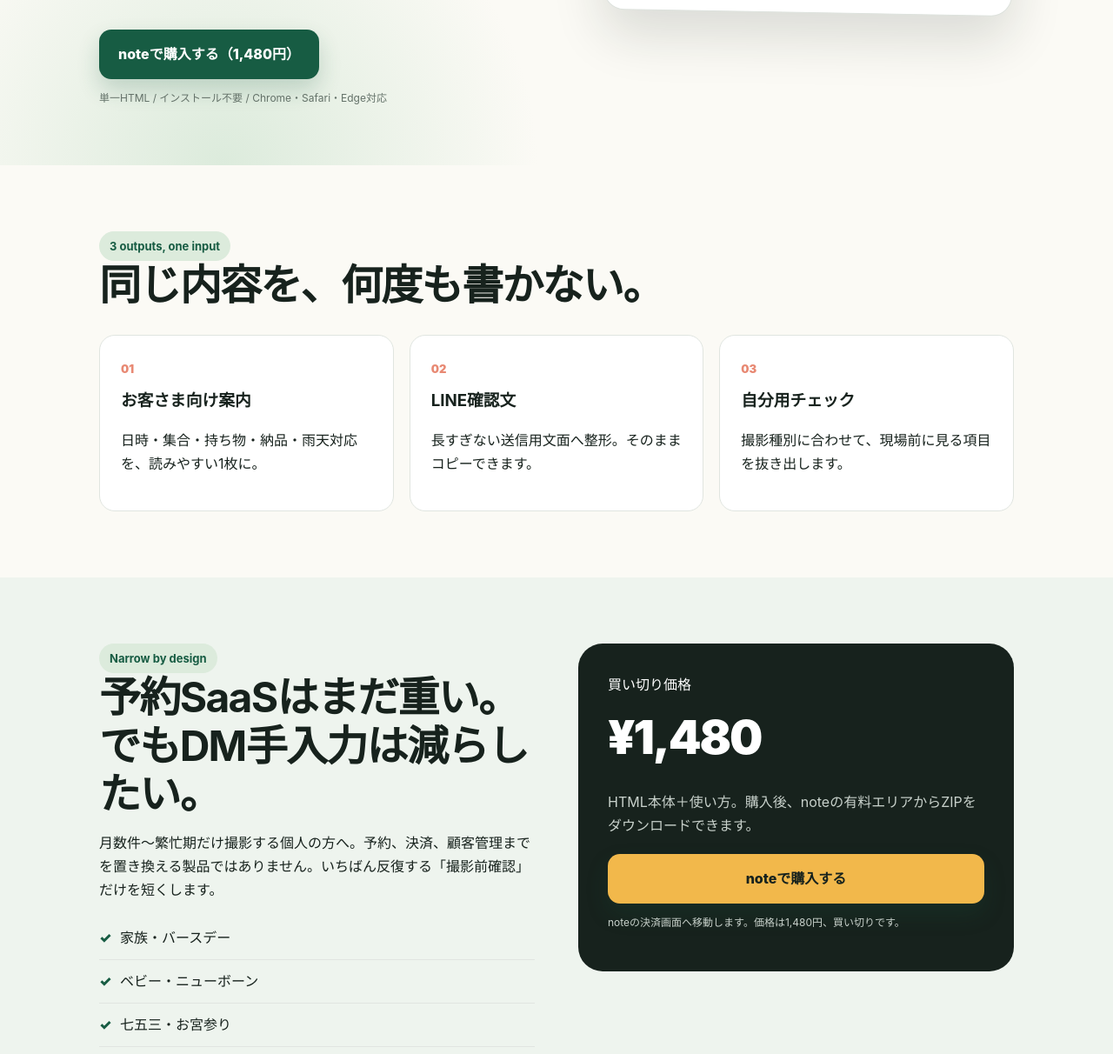
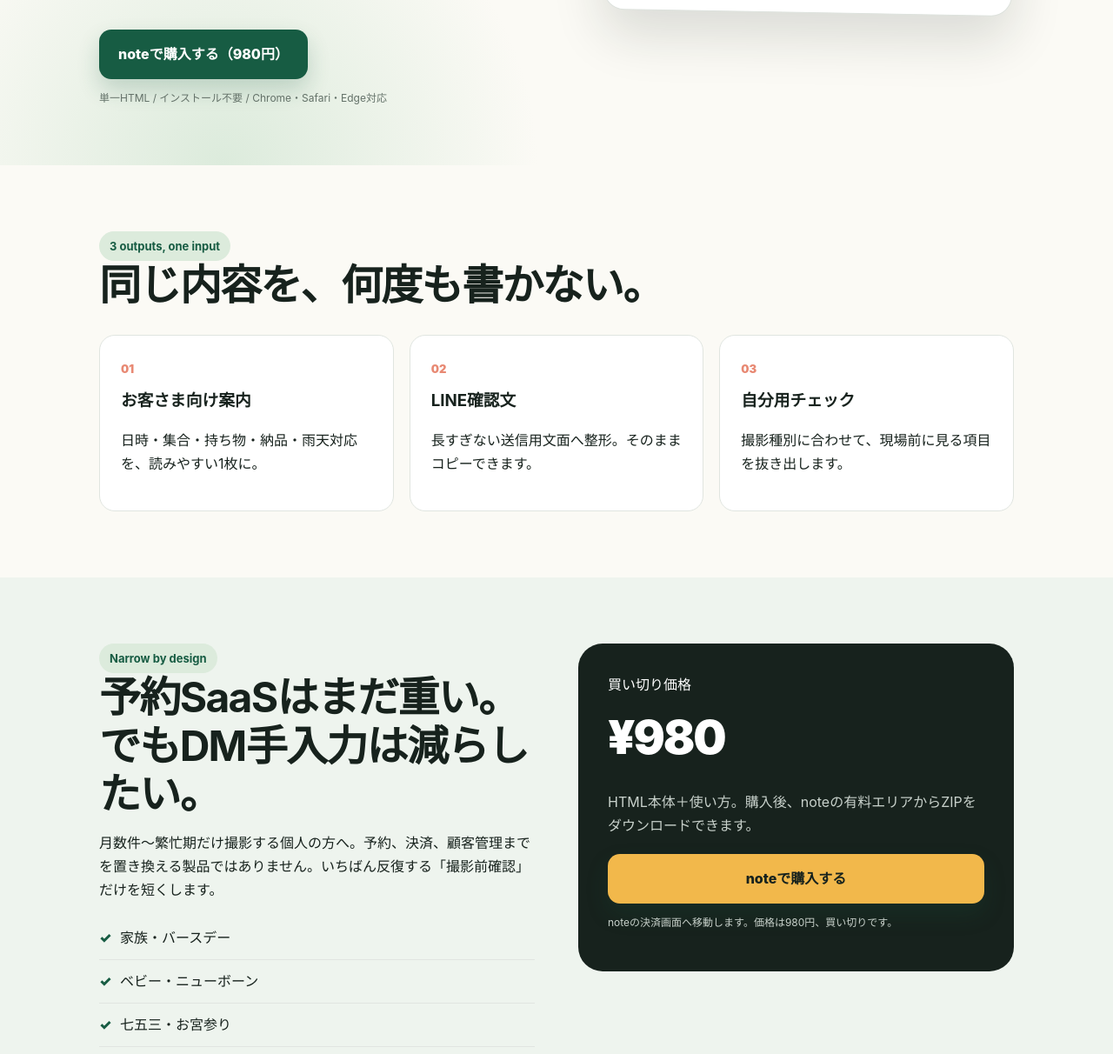
Before and after one commit to yohei1734/studio-pilot-jp, a plain HTML site: page index.html in a window 1280 px wide. Shown: the part 528-1740 px from the top of the page at 87% size. Drawn offline with Linux system fonts and the light colour scheme.

Commit message:
Reprice live offer to 980 yen

```diff
--- a/index.html
+++ b/index.html
@@ -25,7 +25,7 @@
         <span class="eyebrow">個人フォトグラファー向け</span>
         <h1>撮影前の確認を、<br>
         3分で1本化。</h1>
-        <p class="lead">お客さま向け案内、LINE確認文、自分用チェックを同時に作る。月額も、顧客DBも、外部送信もありません。</p><a class="cta" href="https://note.com/studio_pilot_jp/n/n1eddf2043503?utm_source=github_pages&amp;utm_medium=owned&amp;utm_campaign=launch_v01">noteで購入する（1,480円）</a>
+        <p class="lead">お客さま向け案内、LINE確認文、自分用チェックを同時に作る。月額も、顧客DBも、外部送信もありません。</p><a class="cta" href="https://note.com/studio_pilot_jp/n/n1eddf2043503?utm_source=github_pages&amp;utm_medium=owned&amp;utm_campaign=launch_v01">noteで購入する（980円）</a>
         <p class="note">単一HTML / インストール不要 / Chrome・Safari・Edge対応</p>
       </div>
       <div class="mock" role="img" aria-label="StudioPilot JPの実画面イメージ">
@@ -92,10 +92,10 @@
         <div class="pricebox" id="buy">
           <span>買い切り価格</span>
           <div class="price">
-            ¥1,480
+            ¥980
           </div>
           <p>HTML本体＋使い方。購入後、noteの有料エリアからZIPをダウンロードできます。</p><a class="cta" href="https://note.com/studio_pilot_jp/n/n1eddf2043503?utm_source=github_pages&amp;utm_medium=owned&amp;utm_campaign=launch_v01">noteで購入する</a>
-          <p class="note" style="color:#c8d1cb">noteの決済画面へ移動します。価格は1,480円、買い切りです。</p>
+          <p class="note" style="color:#c8d1cb">noteの決済画面へ移動します。価格は980円、買い切りです。</p>
         </div>
       </div>
     </section>
```
